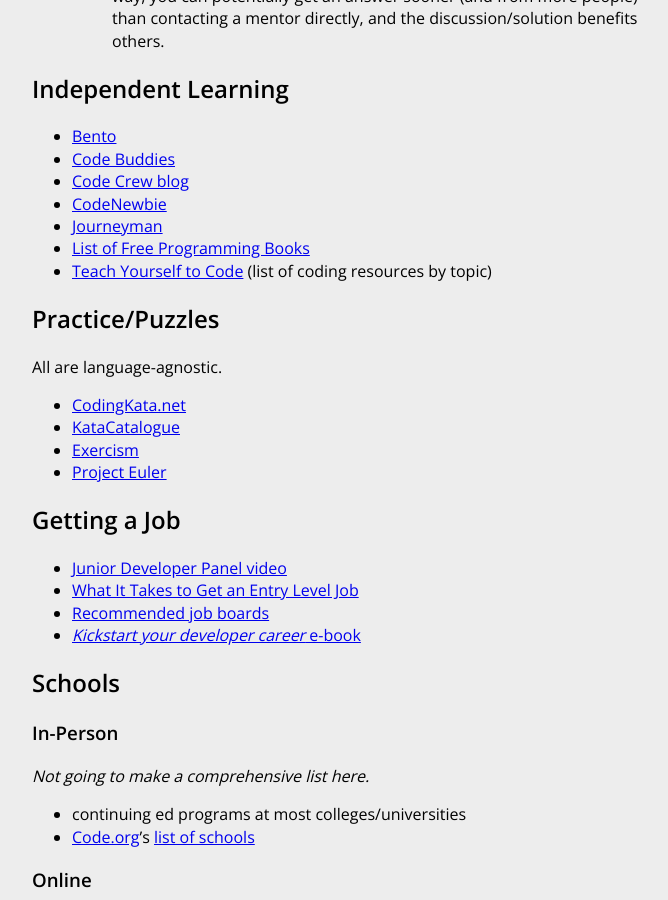
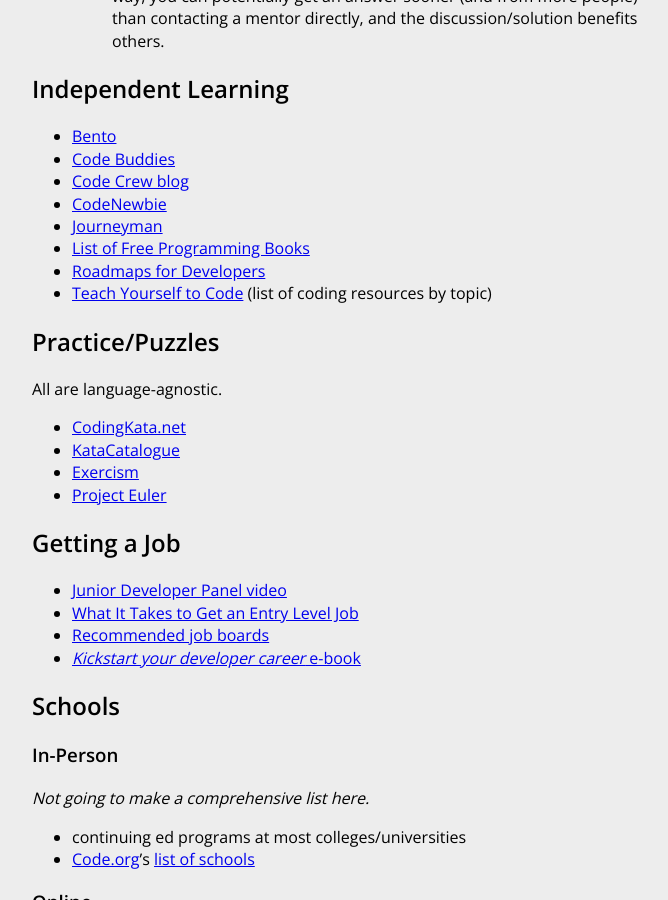
Before and after one commit to HackerHours/hackerhours.org, a Jekyll site: the page built from resources.md, in a window 1280 px wide and 900 px high, scrolled down 719 px. Shown: the whole window, without its empty margins (288-956 px from the left). Built offline with Jekyll 4.4.1, drawn with Linux system fonts in a browser that asks for light colours; comment, search, counter and statistics services are not loaded.

Commit message:
link to roadmap.sh

```diff
--- a/resources.md
+++ b/resources.md
@@ -23,6 +23,7 @@
 * [CodeNewbie](http://www.codenewbie.org/)
 * [Journeyman](https://plus.google.com/communities/113669203485569960566?cfem=1)
 * [List of Free Programming Books](https://github.com/EbookFoundation/free-programming-books/blob/master/README.md)
+* [Roadmaps for Developers](https://roadmap.sh/)
 * [Teach Yourself to Code](http://teachyourselftocode.com/) (list of coding resources by topic)
 
 ## Practice/Puzzles
```
